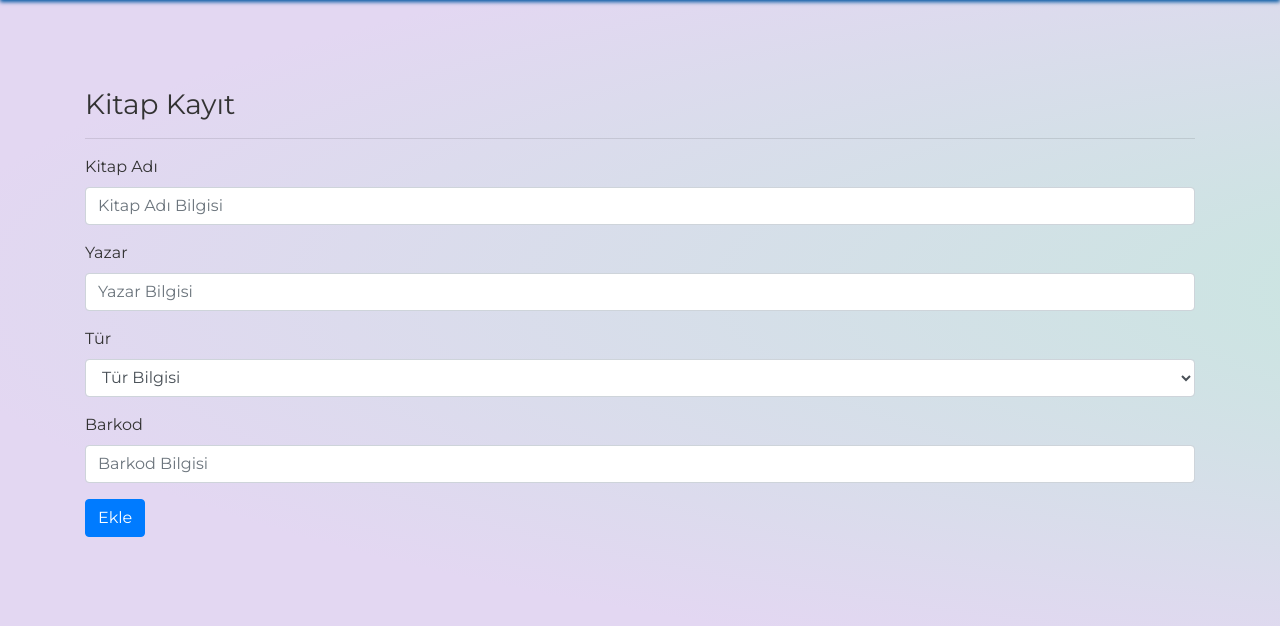
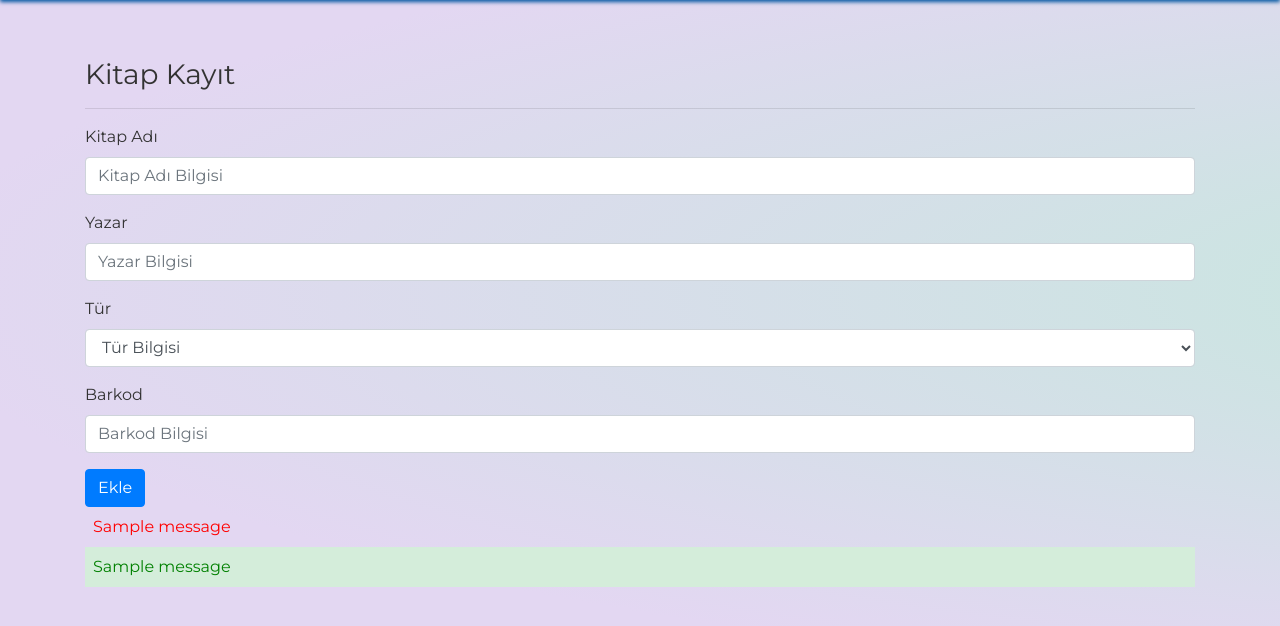
Before and after one commit to eaarda/Kutuphane-Otomasyon, a Flask app: page /admin_book in a window 1280 px wide. Shown: the part 110-736 px from the top of the page. Run offline with Flask 2, Linux system fonts and the light colour scheme; tables that the repository leaves empty hold one stand-in row (values such as "Sample post"); one stand-in notice (Sample message) is shown; some libraries are stand-ins or nearby versions.

Commit message:
book search / flash error fixed

```diff
--- a/Routes/routes.py
+++ b/Routes/routes.py
@@ -21,8 +21,7 @@ def index():
 
 @routes.route("/home")
 def home():
-    results = book_search()
-    return render_template("home.html",results=results)
+    return render_template("home.html")
 
 @routes.route("/admin")
 def admin():
--- a/static/css/index.css
+++ b/static/css/index.css
@@ -15,7 +15,7 @@ body {
     padding-left: 15px;
     margin-right: auto;
     margin-left: auto;
-    margin-top: 150px;
+    margin-top: 100px;
 }
 
 .form-control {
--- a/templates/admin_book.html
+++ b/templates/admin_book.html
@@ -57,7 +57,7 @@
             </header>
         </section>
 
-        <div style="margin-top: 150px;" class="container">
+        <div style="margin-top: 120px;" class="container">
             <h3>Kitap Kayıt</h3>
             <hr>
             <form action="/book_add" method="POST">
@@ -84,6 +84,14 @@
                     <input type="text" name="barcode" class="form-control" id="formGroupExampleInput4" placeholder="Barkod Bilgisi">
                 </div>
                 <button type="submit" class="btn btn-primary">Ekle</button>
+
+                {% with messages = get_flashed_messages(category_filter=["wrong"]) %} {% if messages %} {% for message in messages %}
+                <div class="alert-error">{{ message }}</div>
+                {% endfor %} {% endif %} {% endwith %}
+
+                {% with messages = get_flashed_messages(category_filter=["success"]) %} {% if messages %} {% for message in messages %}
+                <div class="alert-success">{{ message }}</div>
+                {% endfor %} {% endif %} {% endwith %}
             </form>
 
         </div>
@@ -100,4 +108,15 @@
 
 </body>
 
+<style>
+    .alert-error {
+    padding: 8px;
+    color: red;
+}
+.alert-success {
+    padding: 8px;
+    color: green;
+}
+</style>
+
 </html>
--- a/templates/home.html
+++ b/templates/home.html
@@ -93,9 +93,11 @@
                     {% endfor %}
                 </tbody>
             </table>
-            {% else %}
-            <h3>Kayıt Yok</h3>
             {% endif %}
+
+              {% for message in get_flashed_messages() %}
+                    <div class="alert alert-danger" role="alert">{{ message }}</div>
+                {% endfor %}
         </div>
 
 
```
Also changed, not shown: Controllers/bookControll.py (+9 -7 lines), templates/admin.html (+6 -7 lines), data.db.
